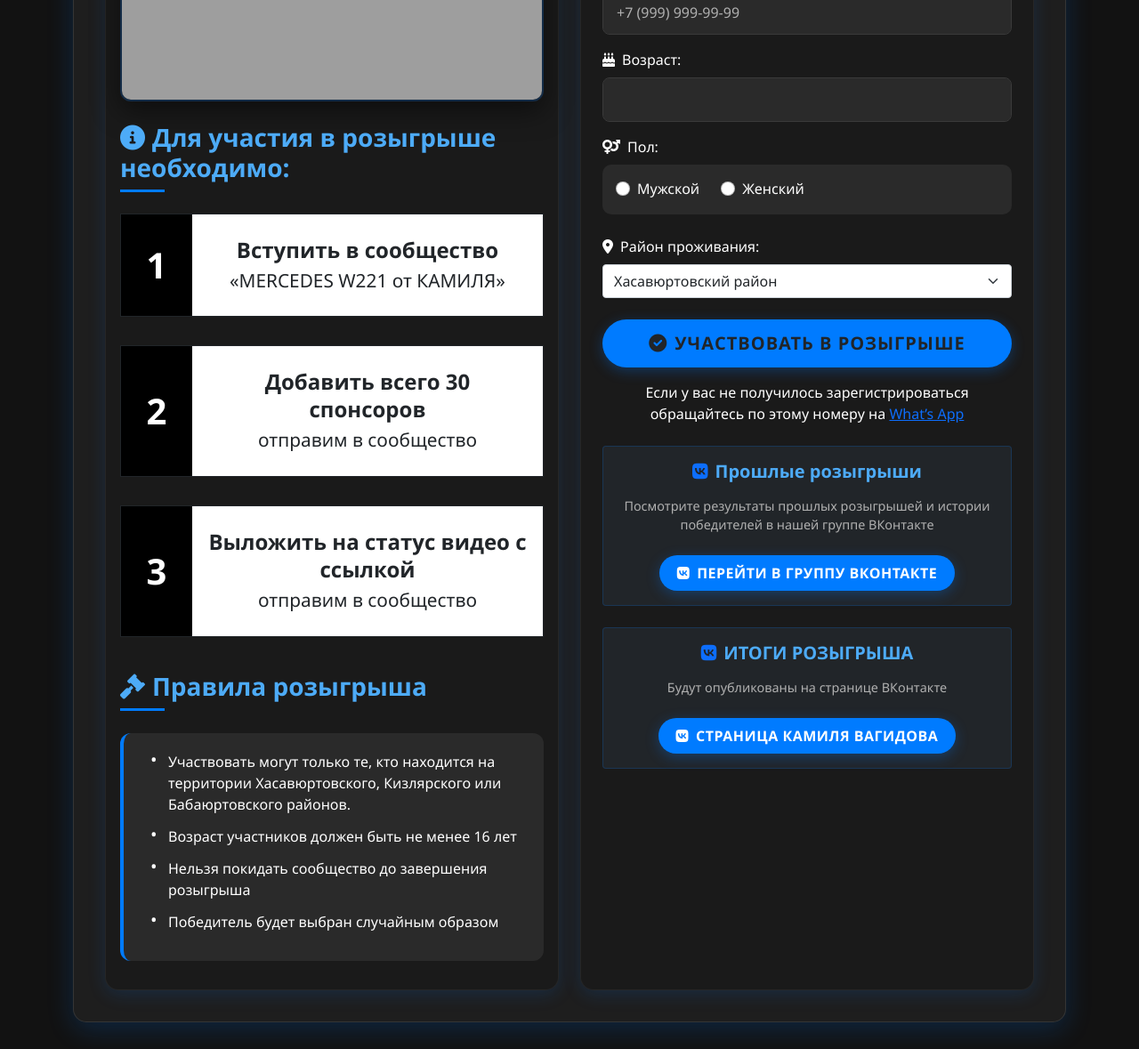
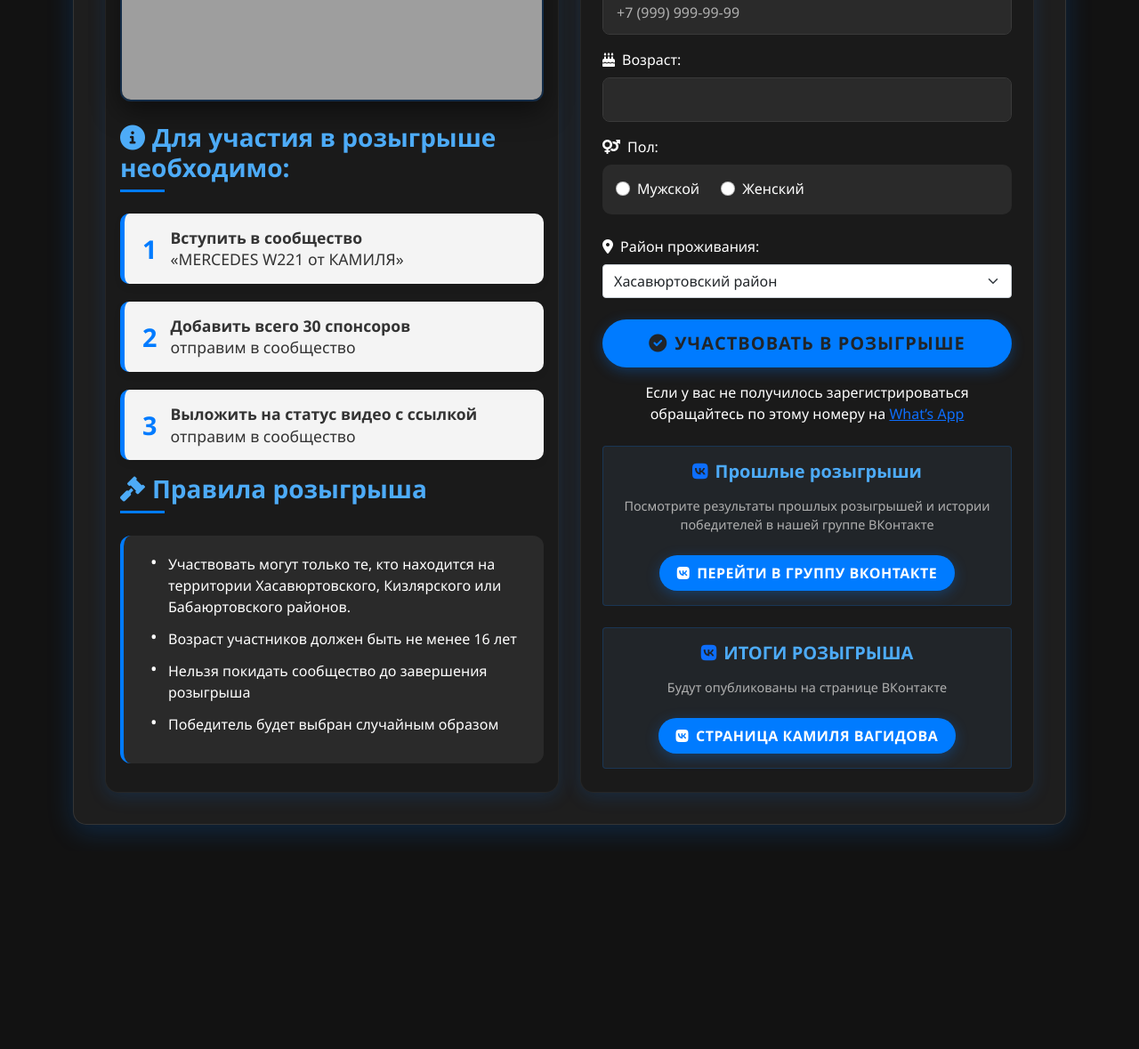
Before and after one commit to tamirlan1919/kvdarit-porshe, a Flask app: page / in a window 1280 px wide. Shown: the part 703-1882 px from the top of the page at 89% size. After the commit the page ends 1647 px from the top, so only its background shows below. Run offline with Flask 3, Linux system fonts and the light colour scheme; some libraries are stand-ins or nearby versions; grey boxes are pictures that could not be loaded.

Commit message:
сделал правила розыгрыша более карсивый дизайн

```diff
--- a/app/routes/main.py
+++ b/app/routes/main.py
@@ -44,6 +44,7 @@ ALLOWED_DISTRICTS = {
             "малая арешевка", "малая задоевка", "малое казыревское", "мангулаул", "мирное", "михеевское", "мулла-али",
             "некрасовка", "новая серебряковка", "нововладимирское", "новогладовка", "новое", "новокохановское", "новокрестьяновское",
             "новомонастырское", "новонадеждовка", "ново-теречное", "новый бахтемир", "новый бирюзяк", "новый чечень",
+
 
             "огузер", "октябрьское", "опытно-мелиоративная станция", "первокизлярское", "первомайское",
             "персидское", "пригородное", "пролетарское", "речное", "рыбалко", "сангиши", "сар-сар", "имени жданова",
--- a/app/static/css/custom.css
+++ b/app/static/css/custom.css
@@ -540,3 +540,36 @@ body::before {
         display: block;
     }
 }
+
+.participation-steps {
+    display: flex;
+    flex-direction: column;
+    gap: 20px;
+    margin-top: 20px;
+}
+
+.step-card {
+    display: flex;
+    align-items: flex-start;
+    background: #f4f4f4;
+    border-left: 5px solid #007bff;
+    padding: 15px 20px;
+    border-radius: 10px;
+    box-shadow: 0 4px 10px rgba(0, 0, 0, 0.05);
+}
+
+.step-number {
+    font-size: 1.8rem;
+    font-weight: bold;
+    color: #007bff;
+    margin-right: 15px;
+    flex-shrink: 0;
+    margin-top: 3px;
+}
+
+.step-content p {
+    margin: 0;
+    font-size: 1.1rem;
+    line-height: 1.4;
+    color: #333;
+}
--- a/app/templates/index.html
+++ b/app/templates/index.html
@@ -11,34 +11,23 @@
                 <img src="{{ url_for('static', filename='images/image.png') }}?v=1" alt="Merсedes W221" class="car-image w-100">
             </div>
             <h3 class="feature-heading mb-4"><i class="fas fa-info-circle me-2"></i>Для участия в розыгрыше необходимо:</h3>
-            <div class="car-specs mb-4">
-                <div class="row g-3">
-                    <div class="col-12 mb-3">
-                        <div class="spec-card d-flex border border-dark" style="overflow: hidden; max-width: 600px; margin: 0 auto;">
-                            <div class="number-badge bg-black text-white d-flex align-items-center justify-content-center" style="min-width: 80px; width: 80px; font-weight: bold; font-size: 2.5rem;">1</div>
-                            <div class="bg-white text-left flex-grow-1 d-flex flex-column justify-content-center p-3 py-4" style="min-height: 100px;">
-                                <h5 class="mb-1 text-dark" style="font-size: 1.5rem; font-weight: 700; line-height: 1.3;">Вступить в сообщество</h5>
-                                <p class="mb-0 text-dark" style="font-size: 1.3rem;">«MERCEDES W221 от КАМИЛЯ»</p>
-                            </div>
-                        </div>
+            <div class="participation-steps mb-3">
+                <div class="step-card">
+                    <span class="step-number">1</span>
+                    <div class="step-content">
+                        <p><strong>Вступить в сообщество</strong><br>«MERCEDES W221 от КАМИЛЯ»</p>
                     </div>
-                    <div class="col-12 mb-3">
-                        <div class="spec-card d-flex border border-dark" style="overflow: hidden; max-width: 600px; margin: 0 auto;">
-                            <div class="number-badge bg-black text-white d-flex align-items-center justify-content-center" style="min-width: 80px; width: 80px; font-weight: bold; font-size: 2.5rem;">2</div>
-                            <div class="bg-white text-left flex-grow-1 d-flex flex-column justify-content-center p-3 py-4" style="min-height: 100px;">
-                                <h5 class="mb-1 text-dark" style="font-size: 1.5rem; font-weight: 700; line-height: 1.3;">Добавить всего 30 спонсоров</h5>
-                                <p class="mb-0 text-dark" style="font-size: 1.3rem;">отправим в сообщество</p>
-                            </div>
-                        </div>
+                </div>
+                <div class="step-card">
+                    <span class="step-number">2</span>
+                    <div class="step-content">
+                        <p><strong>Добавить всего 30 спонсоров</strong><br>отправим в сообщество</p>
                     </div>
-                    <div class="col-12 mb-3">
-                        <div class="spec-card d-flex border border-dark" style="overflow: hidden; max-width: 600px; margin: 0 auto;">
-                            <div class="number-badge bg-black text-white d-flex align-items-center justify-content-center" style="min-width: 80px; width: 80px; font-weight: bold; font-size: 2.5rem;">3</div>
-                            <div class="bg-white text-left flex-grow-1 d-flex flex-column justify-content-center p-3 py-4" style="min-height: 100px;">
-                                <h5 class="mb-1 text-dark" style="font-size: 1.5rem; font-weight: 700; line-height: 1.3;">Выложить на статус видео с ссылкой</h5>
-                                <p class="mb-0 text-dark" style="font-size: 1.3rem;">отправим в сообщество</p>
-                            </div>
-                        </div>
+                </div>
+                <div class="step-card">
+                    <span class="step-number">3</span>
+                    <div class="step-content">
+                        <p><strong>Выложить на статус видео с ссылкой</strong><br>отправим в сообщество</p>
                     </div>
                 </div>
             </div>
```
